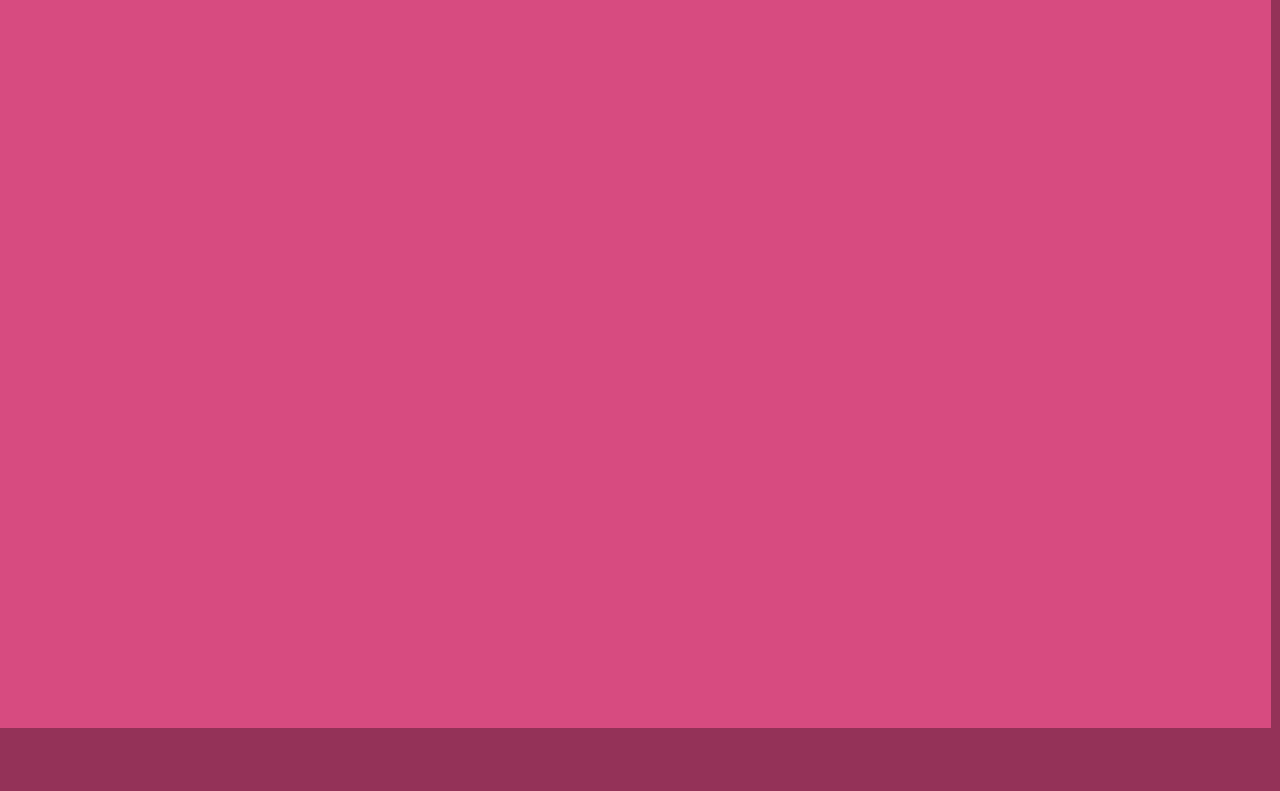
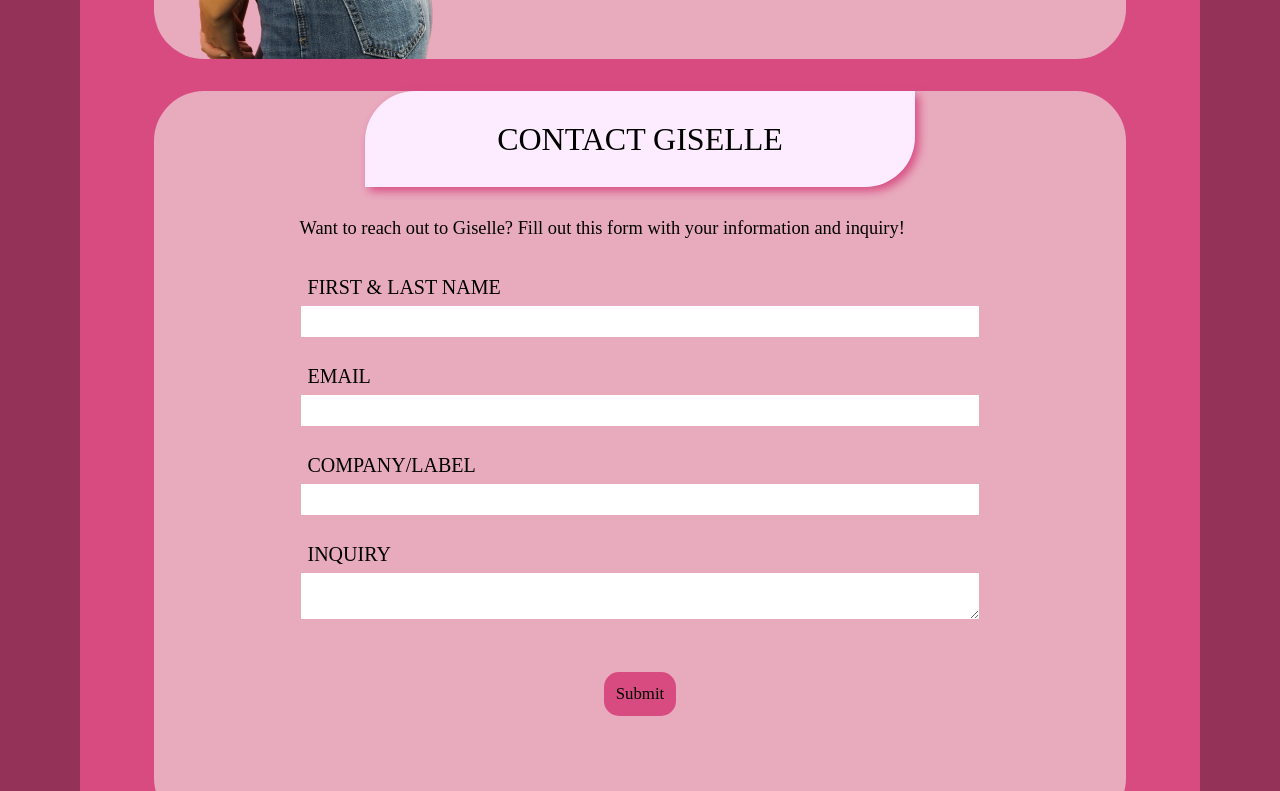
Before and after one commit to gselfrid/giselle-sanchez-wilson, a plain HTML site: page index.html in a window 1280 px wide. Shown: the part 1764-2555 px from the top of the page. Before the commit the page ends 2492 px from the top, so only its background shows below. Drawn offline with Linux system fonts and the light colour scheme; a web font is replaced by a local one.

Commit message:
form now

```diff
--- a/index.html
+++ b/index.html
@@ -45,6 +45,25 @@
                     <img class="section-icon" src="accent images and svg/theater-drama-svgrepo-com.svg" alt="" aria-hidden="true">
                 </div>
             </div>
+        </section>
+        <section id="contact-form">
+            <h2 class="all-caps">Contact Giselle</h2>
+            <p class="slightly-larger-font">Want to reach out to Giselle?  Fill out this form with your information and inquiry!</p>
+           <form action="https://serverform.com/api/v1/submit" method="POST" id="contact-form">
+                <label for="name" class="all-caps">First & Last Name</label>
+                <input type="text" id = "name" name="name" required>
+
+                <label for="email" class="all-caps">Email</label>
+                <input type="email" id= "email" name="email" required>
+
+                <label for="company" class="all-caps">Company/Label</label>
+                <input type="text" id="company" name="company" required>
+
+                <label for="message" class="all-caps">Inquiry</label>
+                <textarea id="message" name="message"required></textarea>
+
+                <button type="submit">Submit</button>
+              </form>
         </section>
         <section>
             <h2 class="all-caps">More from Giselle</h2>
--- a/style.css
+++ b/style.css
@@ -279,6 +279,40 @@ table {
         border: 0px;
         background-color: var(--primary);
         font-size: 1.05rem;
+    }
+
+    #contact-form{
+        padding-bottom: 2rem;
+    }
+
+    #contact-form p{
+        width: 70%;
+        margin: 2rem auto;
+    }
+
+    form{
+        width: 70%;
+        display: flex;
+        flex-direction: column;
+        flex-wrap: nowrap;
+        margin: 1rem auto;
+        font-size: 1.25rem;
+    }
+
+    label{
+        margin: 0.5rem;
+    }
+
+    input, textarea{
+        margin-bottom: 1.5em;
+        padding: 0.5rem;
+        border: 1px solid var(--background);
+    }
+
+    input:focus,
+    textarea:focus{
+        border: 5px solid var(--primary);
+        outline: none;
     }
 
     /*Below we have the navigation cards
```
